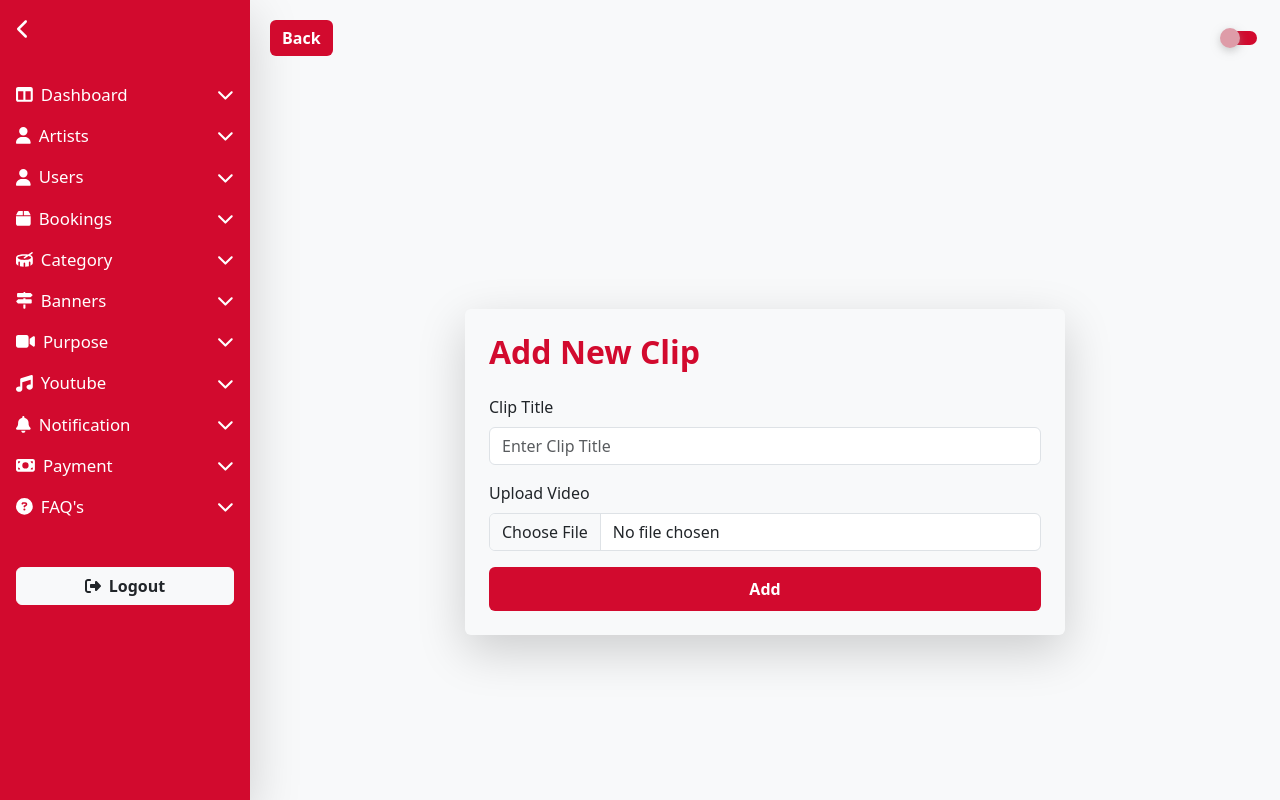
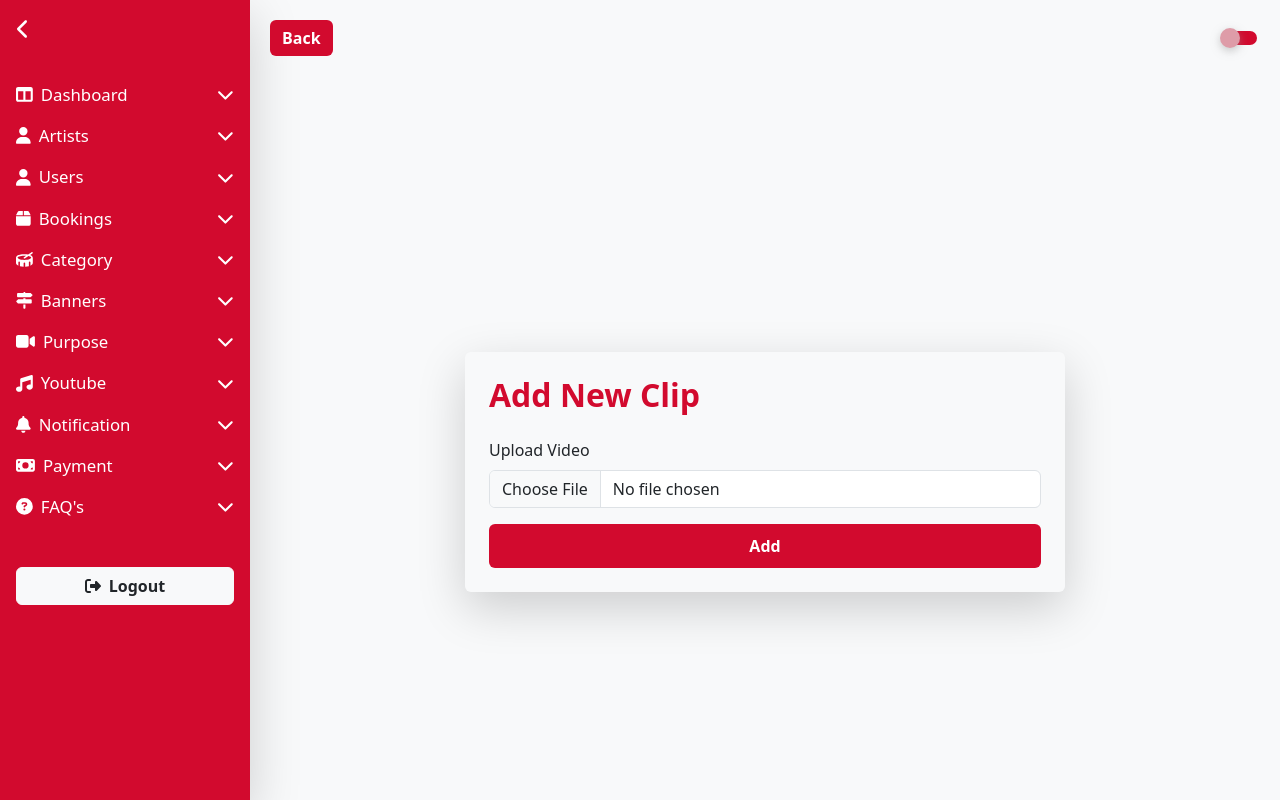
Before and after one commit to foxtroit7/Baaja-Frontend, a React (Create React App) app: page /add-clip/1 in a window 1280 px wide. Built offline with nearby package versions, Linux system fonts and the light colour scheme.

Commit message:
update code

```diff
--- a/src/App.css
+++ b/src/App.css
@@ -151,7 +151,7 @@ body.dark-theme .table-striped > tbody > tr:nth-of-type(even) > * {
   height: 60px;
   border-radius: 50%;
   object-fit: cover;
-  border: 3px solid #007bff;
+  border: 3px solid #fff;
   transition: transform 0.3s ease;
 }
 
--- a/src/components/artists/AddClip.jsx
+++ b/src/components/artists/AddClip.jsx
@@ -6,7 +6,6 @@ const AddClip = () => {
   const navigate = useNavigate();
   const { user_id } = useParams();
   const [file, setFile] = useState(null);
-  const [title, setTitle] = useState('');
   const [message, setMessage] = useState(null);
 
 const handleFileChange = (event) => {
@@ -25,7 +24,6 @@ const handleSubmit = async (event) => {
   }
 
   const formData = new FormData();
-  formData.append("title", title);
   formData.append("video", file);
 
   try {
@@ -70,19 +68,7 @@ const handleSubmit = async (event) => {
         {message && <Alert variant={message.type}>{message.text}</Alert>}
 
         <Form onSubmit={handleSubmit}>
-          {/* Clip Title */}
-          <Form.Group className="mb-3" controlId="formClipTitle">
-            <Form.Label style={{ fontWeight: 500 }}>Clip Title</Form.Label>
-            <Form.Control
-              type="text"
-              placeholder="Enter Clip Title"
-               className="custom-placeholder"
-              value={title}
-              onChange={(e) => setTitle(e.target.value)}
-              required
-              style={{ fontWeight: 400, fontSize: '1rem', borderRadius: '0.375rem' }}
-            />
-          </Form.Group>
+
 
           {/* Video Upload */}
           <Form.Group controlId="formFile" className="mb-3">
--- a/src/components/artists/ArtistProfile.jsx
+++ b/src/components/artists/ArtistProfile.jsx
@@ -161,6 +161,7 @@ const [editedServices, setEditedServices] = useState([]);
           style={{ objectFit: 'cover', border: '2px solid #007bff' }}
         />
         <h3 className="text-main fw-bold">Owner Name: {artist.owner_name}</h3>
+        <h3 className="text-main fw-bold">Profile Name: {artist.profile_name}</h3>
         <h5 className="text-main">Category: {artist.category_type}</h5>
         <h6 className="text-main">{artist.location}</h6>
         <h5 className='text-main'>
--- a/src/components/artists/Cips.jsx
+++ b/src/components/artists/Cips.jsx
@@ -106,17 +106,6 @@ const Cips = ({ user_id }) => {
               }}
             >
               <Card.Body>
-                <Card.Title
-                  style={{
-                    fontWeight: "bold",
-                    fontSize: "1.2rem",
-                    color: "#343a40",
-                    textAlign: "center",
-                  }}
-                  className='text-main'
-                >
-                  {clip.title}
-                </Card.Title>
                 <div className="ratio ratio-16x9 mt-3">
                   <video
                     src={`http://35.154.161.226:5000/${clip.video}`}
@@ -138,7 +127,6 @@ const Cips = ({ user_id }) => {
             <Modal.Title>Edit or Delete Clip</Modal.Title>
           </Modal.Header>
           <Modal.Body>
-            <h5>{selectedClip.title}</h5>
             <div className="ratio ratio-16x9 mb-3">
               <video
                 src={selectedClip.video}
@@ -147,16 +135,6 @@ const Cips = ({ user_id }) => {
               ></video>
             </div>
 
-            <Form>
-              <Form.Group controlId="formTitle">
-                <Form.Label>Title</Form.Label>
-                <Form.Control
-                  type="text"
-                  value={selectedClip.title}
-                  onChange={(e) => setSelectedClip({ ...selectedClip, title: e.target.value })}
-                />
-              </Form.Group>
-            </Form>
           </Modal.Body>
           <Modal.Footer>
             <Button variant="warning" onClick={handleCloseModal}>
--- a/src/components/users/UserList.jsx
+++ b/src/components/users/UserList.jsx
@@ -241,6 +241,7 @@ if (filters.bookingType) {
             <Form.Control
               type="date"
               name="from"
+                 className="text-main"
               value={filters.dateRange.from}
               onChange={handleDateRangeChange}
             />
@@ -250,6 +251,7 @@ if (filters.bookingType) {
               type="date"
               name="to"
               value={filters.dateRange.to}
+              className="text-main"
               onChange={handleDateRangeChange}
             />
           </Col>
--- a/src/components/users/UserProfile.jsx
+++ b/src/components/users/UserProfile.jsx
@@ -238,7 +238,6 @@ const changeStatus = async () => {
                   <Dropdown.Item onClick={() => handleStatusChange('accepted')}>accepted</Dropdown.Item>
                   <Dropdown.Item onClick={() => handleStatusChange('completed')}>completed</Dropdown.Item>
                   <Dropdown.Item onClick={() => handleStatusChange('rejected')}>rejected</Dropdown.Item>
-                  <Dropdown.Item onClick={() => handleStatusChange('pending')}>pending</Dropdown.Item>
                 </Dropdown.Menu>
               </Dropdown>
             </Card.Body>
@@ -327,9 +326,9 @@ const changeStatus = async () => {
     {/* Modal for confirmation */}
 <Modal show={showModal} onHide={() => setShowModal(false)} centered>
   <Modal.Header closeButton>
-    <Modal.Title>Confirm Status Change</Modal.Title>
+    <Modal.Title className='text-dark'>Confirm Status Change</Modal.Title>
   </Modal.Header>
-  <Modal.Body>
+  <Modal.Body className='text-dark'>
     Are you sure you want to change the booking status to <strong>{newStatus}</strong>?
   </Modal.Body>
   <Modal.Footer>
```
